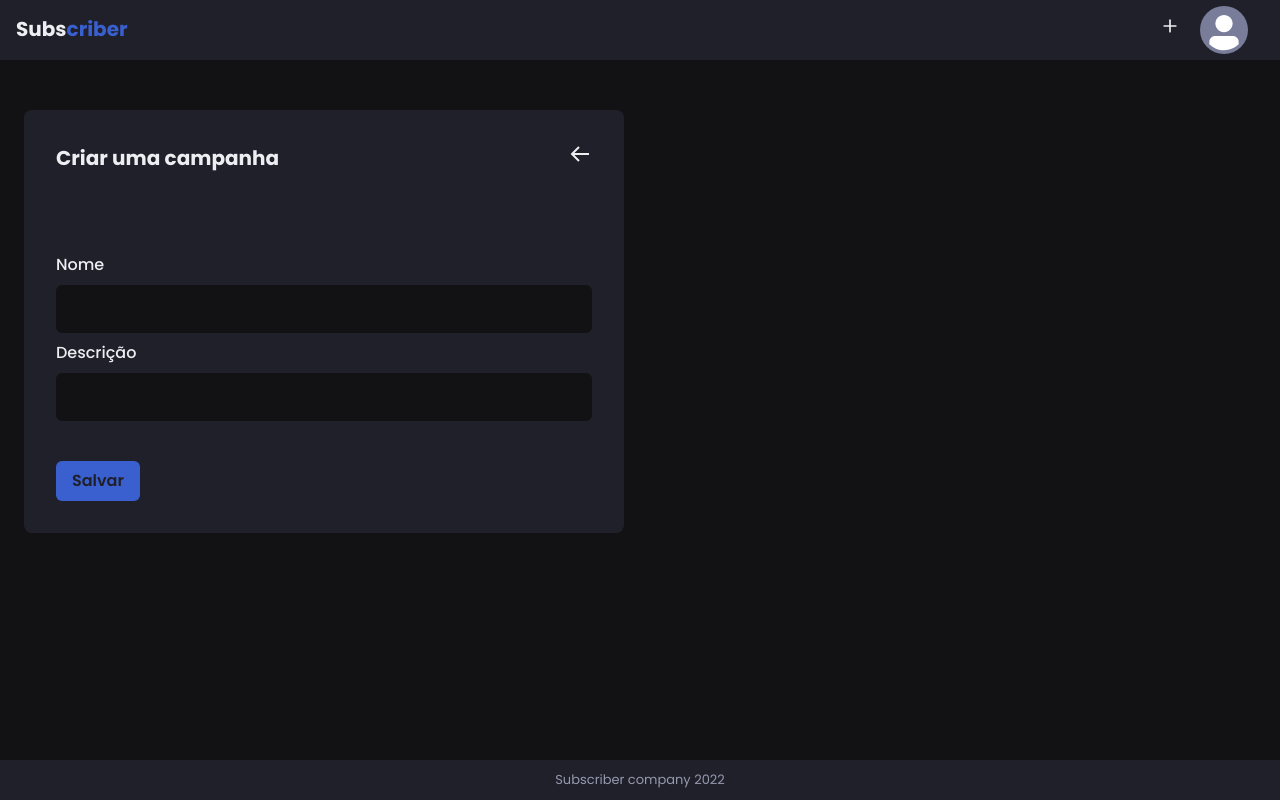
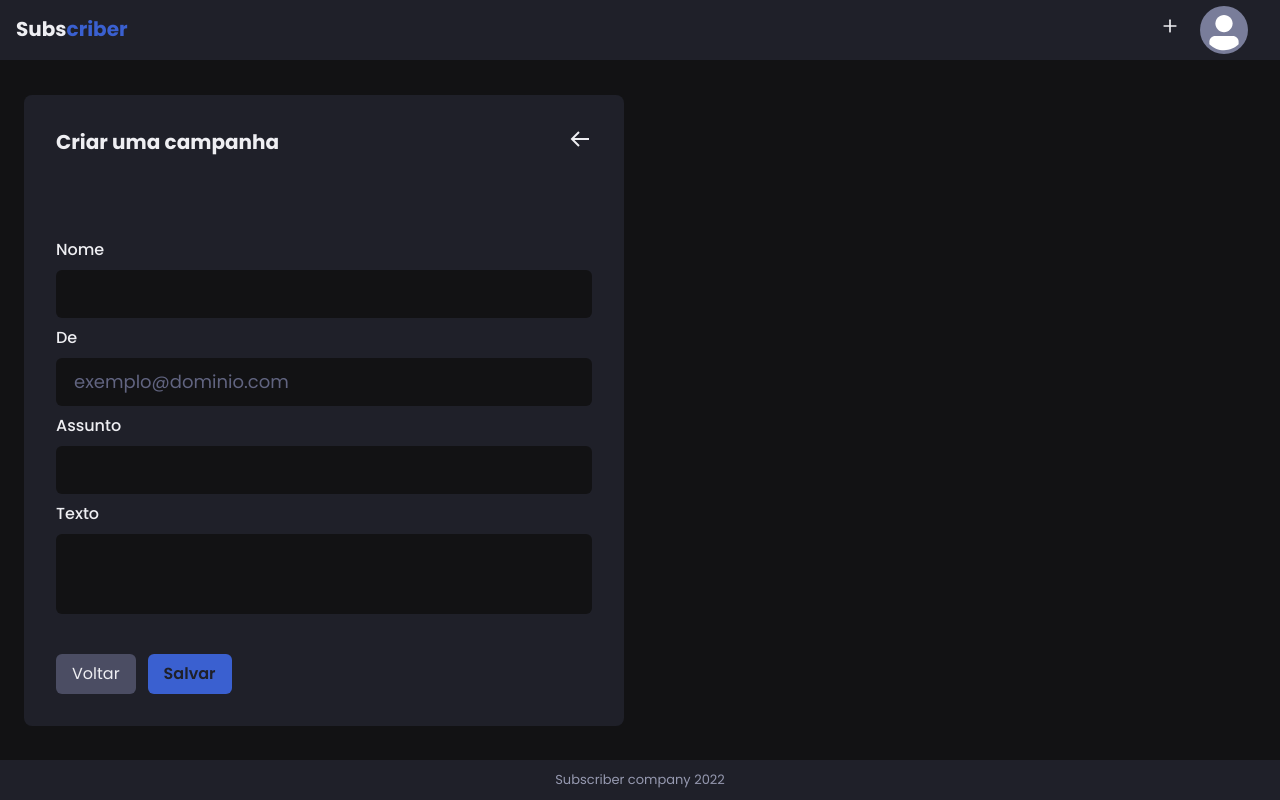
Before and after one commit to StephanyBatista/subscribers, a React (Vite) app in the folder frontend/: page /campaigns/create in a window 1280 px wide. Built offline with nearby package versions, Linux system fonts and the light colour scheme; no server answers.

Commit message:
created campaign list end add page

```diff
--- a/frontend/src/pages/Campaigns/Create.tsx
+++ b/frontend/src/pages/Campaigns/Create.tsx
@@ -1,4 +1,4 @@
-import { Link, Box, Button, Flex, FormControl, FormLabel, Heading, IconButton, Stack, Switch, Icon, useToast, FormErrorMessage, Alert, AlertIcon, AlertDescription } from "@chakra-ui/react";
+import { Link, Box, Button, Flex, Textarea, FormLabel, Heading, IconButton, Stack, Switch, Icon, useToast, FormErrorMessage, Alert, AlertIcon, AlertDescription, FormControl } from "@chakra-ui/react";
 import { Link as ReactLink, useNavigate } from 'react-router-dom';
 import { FieldValues, SubmitHandler, useForm } from "react-hook-form";
 import * as Yup from 'yup';
@@ -10,13 +10,16 @@ import { api } from "../../services/apiClient";
 
 interface FormProps {
     name: string;
-    description: string;
-    active: boolean;
+    from: string;
+    body: string;
+    subject: string;
 }
 
 const validation = Yup.object().shape({
     name: Yup.string().required('Nome é obrigatório'),
-    description: Yup.string().required('A descrição é obrigatório'),
+    from: Yup.string().email().required('E-mail de origem é obrigatório'),
+    body: Yup.string().required('A texto é obrigatório'),
+    subject: Yup.string().required('O assunto é obrigatório'),
     //active: Yup.boolean()
     //.required("The terms and conditions must be accepted.s")
     //  .oneOf([true], "The terms and conditions must be accepted.")
@@ -30,13 +33,13 @@ export function Create() {
     const navigate = useNavigate();
 
     const onHandleSubmit: SubmitHandler<FormProps | FieldValues> = async (values) => {
-
         console.log(values)
-        const response = await api.post('/campaigns', {
+        api.post('/campaigns', {
             name: values.name,
-            description: values.description,
-            active: true
-        });
+            from: values.from,
+            body: values.body,
+            subject: values.subject
+        }).then((response) => {
             if (response.status === 201) {
                 toast({
                     description: "Campanha cadastrada com sucesso!",
@@ -45,10 +48,11 @@ export function Create() {
                     isClosable: true
                 });
                 navigate('/campaigns');
-        } else {
-            throw new Error("Erro ao salvar informações");
+            }
+        }).catch((err) => {
+            console.log(err)
+        });
 
-        }
     }
 
 
@@ -87,15 +91,51 @@ export function Create() {
                                 error={errors.name}
                             />
                             <Input
-                                {...register('description')}
+                                {...register('from')}
+                                type="email"
+                                label="De"
+                                placeholder="exemplo@dominio.com"
+                                error={errors.from}
+                            />
+                            <Input
+                                {...register('subject')}
                                 type="text"
-                                label="Descrição"
-                                error={errors.description}
+                                label="Assunto"
+                                error={errors.subject}
                             />
+                            <FormControl>
+                                <FormLabel>Texto</FormLabel>
+                                <Textarea
+                                    {...register('body')}
+                                    resize="none"
+                                    bg="gray.950"
+                                    border="none"
+                                />
+                                {errors.body && (
+                                    <Alert bg="transparent" color="red.600" fontSize="0.875rem">
+                                        <AlertDescription>
+                                            {errors.body?.message}
+                                        </AlertDescription>
+                                    </Alert>
 
+                                )}
+                            </FormControl>
                         </Stack>
                     </Stack>
-                    <Box mt="10">
+                    <Flex mt="10">
+                        <Link
+                            py="2"
+                            px="4"
+                            borderRadius="6"
+                            transition="filter 0.2s"
+                            _hover={{ filter: "brightness(0.9)" }}
+                            bg="gray.600"
+                            as={ReactLink}
+                            mr={3}
+                            to="/campaigns"
+                        >
+                            Voltar
+                        </Link>
                         <Button
                             type="submit"
                             transition="filter 0.2s"
@@ -103,7 +143,7 @@ export function Create() {
                             bg="blue.900"
                         >Salvar
                         </Button>
-                    </Box>
+                    </Flex>
                 </Flex>
 
 
--- a/frontend/src/pages/Campaigns/index.tsx
+++ b/frontend/src/pages/Campaigns/index.tsx
@@ -14,12 +14,11 @@ interface UserCreated {
 }
 
 interface CampaignsData {
-    Active: boolean;
-    CreatedAt: string;
-    CreatedBy: UserCreated;
-    Description: string;
-    ID: string;
-    Name: string;
+    createdAt: string;
+    createdBy: UserCreated;
+    from: string;
+    id: string;
+    name: string;
 }
 
 export function Campaigns() {
@@ -140,52 +139,21 @@ export function Campaigns() {
                                 <Tr>
                                     <Th w="16">#</Th>
                                     <Th >Nome</Th>
-                                    <Th w="8">Status</Th>
+                                    <Th>De</Th>
                                     <Th w="20"></Th>
                                 </Tr>
                             </Thead>
                             <Tbody>
                                 {campaigns.map(campaign => (
-                                    <Tr key={campaign.ID} >
-                                        <Td>{campaign.ID}</Td>
-                                        <Td>{campaign.Name}</Td>
-                                        {campaign.Active ? (
-                                            <Td>
-                                                <Box
-                                                    px="1"
-                                                    p="1"
-                                                    w="70px"
-                                                    fontSize="0.825rem"
-                                                    textAlign="center"
-                                                    borderRadius="4"
-                                                    color="gray.50"
-                                                    fontWeight="bold"
-                                                    bg="green.700">
-                                                    Ativo
-
-                                                </Box>
-                                            </Td>
-                                        ) : (
-                                            <Td >
-                                                <Box
-                                                    px="1"
-                                                    p="1"
-                                                    w="70px"
-                                                    fontSize="0.825rem"
-                                                    textAlign="center"
-                                                    borderRadius="4"
-                                                    color="gray.50"
-                                                    fontWeight="bold"
-                                                    bg="red.200">
-                                                    Desativado
-                                                </Box>
-                                            </Td>
-                                        )}
+                                    <Tr key={campaign.id} >
+                                        <Td>{campaign.id}</Td>
+                                        <Td>{campaign.name}</Td>
+                                        <Td>{campaign.from}</Td>
                                         <Td>
                                             <Link
                                                 _hover={{ textDecoration: 'none' }}
                                                 as={ReactLink}
-                                                to={`/campaigns/edit/${campaign.ID}`}
+                                                to={`/campaigns/edit/${campaign.id}`}
                                             >
                                                 <Button
                                                     type="button"
```
Lines whose indentation alone changed are shown as unchanged.
